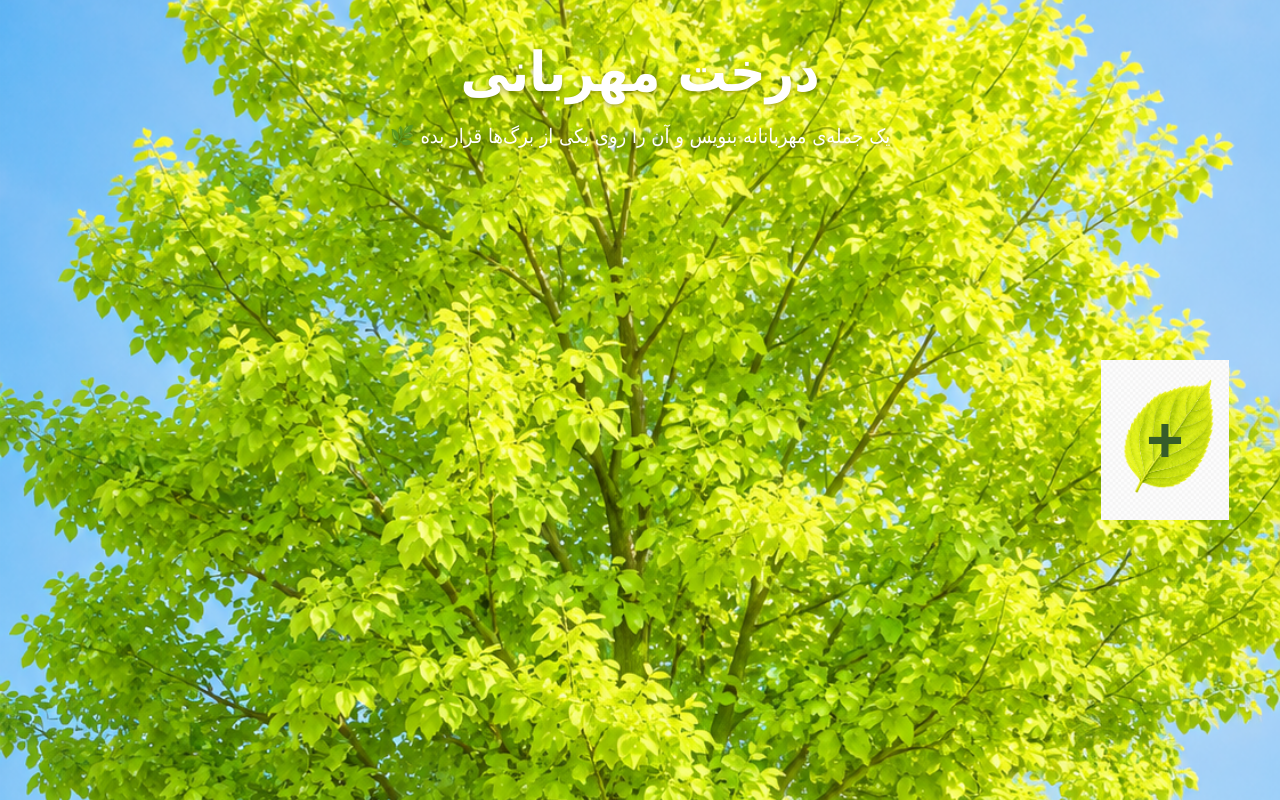
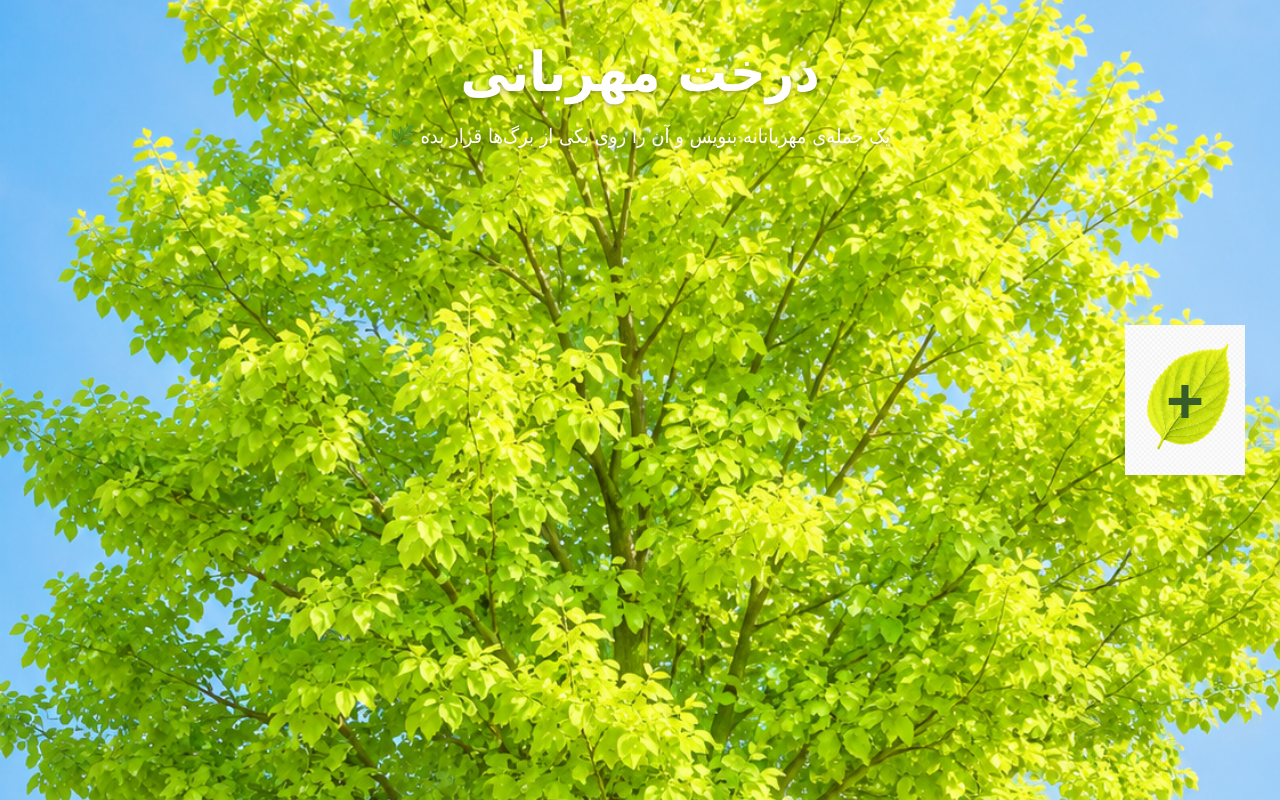
Before and after one commit to laoxuanwu/kindtree, a Flask app: page / in a window 1280 px wide. Run offline with Flask 3, Linux system fonts and the light colour scheme; data that the repository does not hold is empty.

Commit message:
Update style.css

```diff
--- a/static/style.css
+++ b/static/style.css
@@ -185,18 +185,19 @@ body {
 ========================= */
 
 .add-leaf {
-    position: absolute;
+    position: fixed;
 
-    right: 4%;
-    top: 45%;
+    right: 35px;
+    top: 50%;
 
-    width: 10%;
-    max-width: 150px;
-    min-width: 80px;
+    width: 120px;
+    height: auto;
 
-    z-index: 20;
+    z-index: 50;
 
     cursor: pointer;
+
+    transform: translateY(-50%);
 
     transition:
         transform 0.2s ease,
@@ -204,7 +205,9 @@ body {
 }
 
 .add-leaf:hover {
-    transform: scale(1.12);
+    transform:
+        translateY(-50%)
+        scale(1.12);
 
     filter:
         drop-shadow(
@@ -230,8 +233,7 @@ body {
 
     font-family: Arial, sans-serif;
 
-    font-size:
-        clamp(35px, 5vw, 70px);
+    font-size: 65px;
 
     font-weight: bold;
 
@@ -241,7 +243,6 @@ body {
 
     pointer-events: none;
 }
-
 
 /* =========================
    LEAF ANIMATION
```
